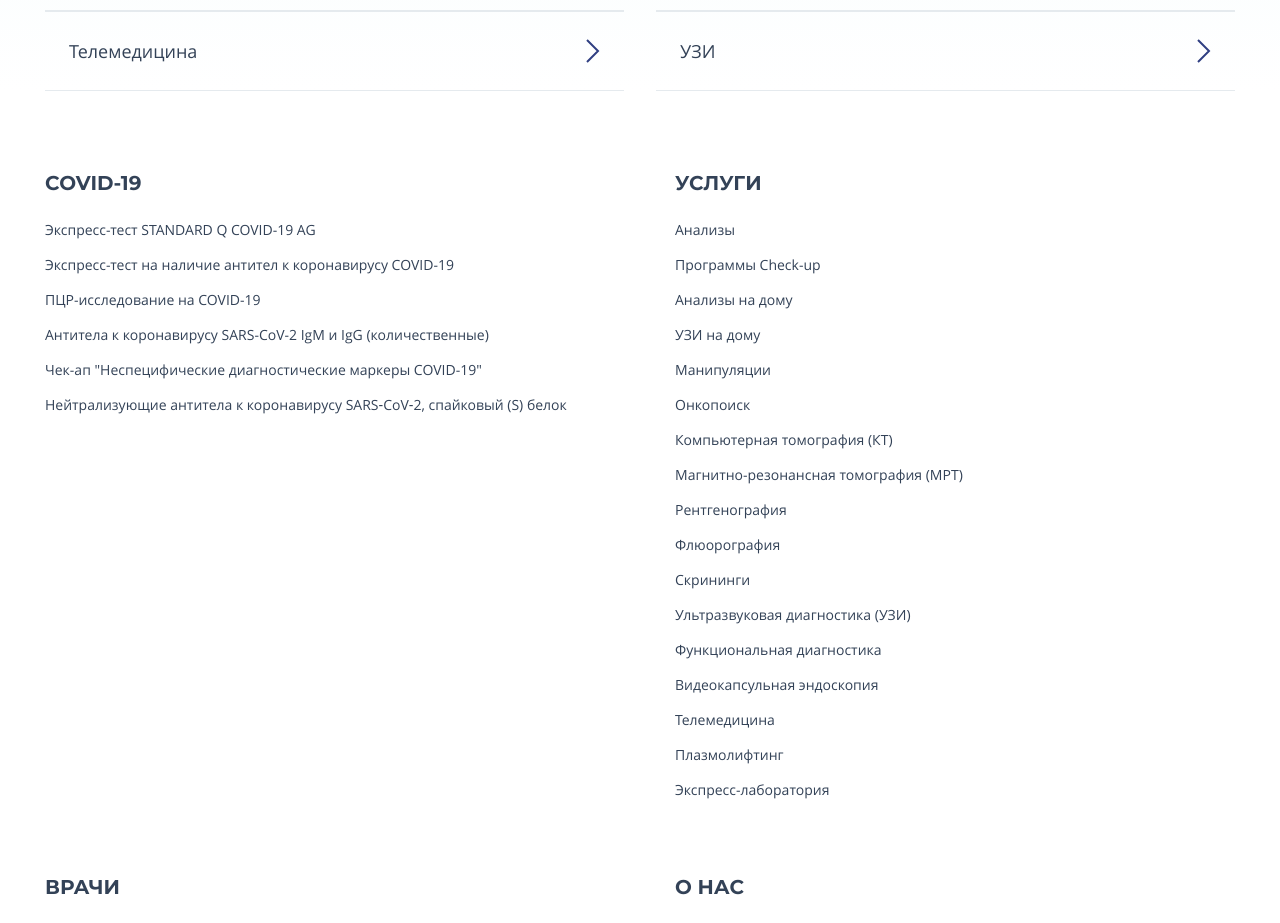
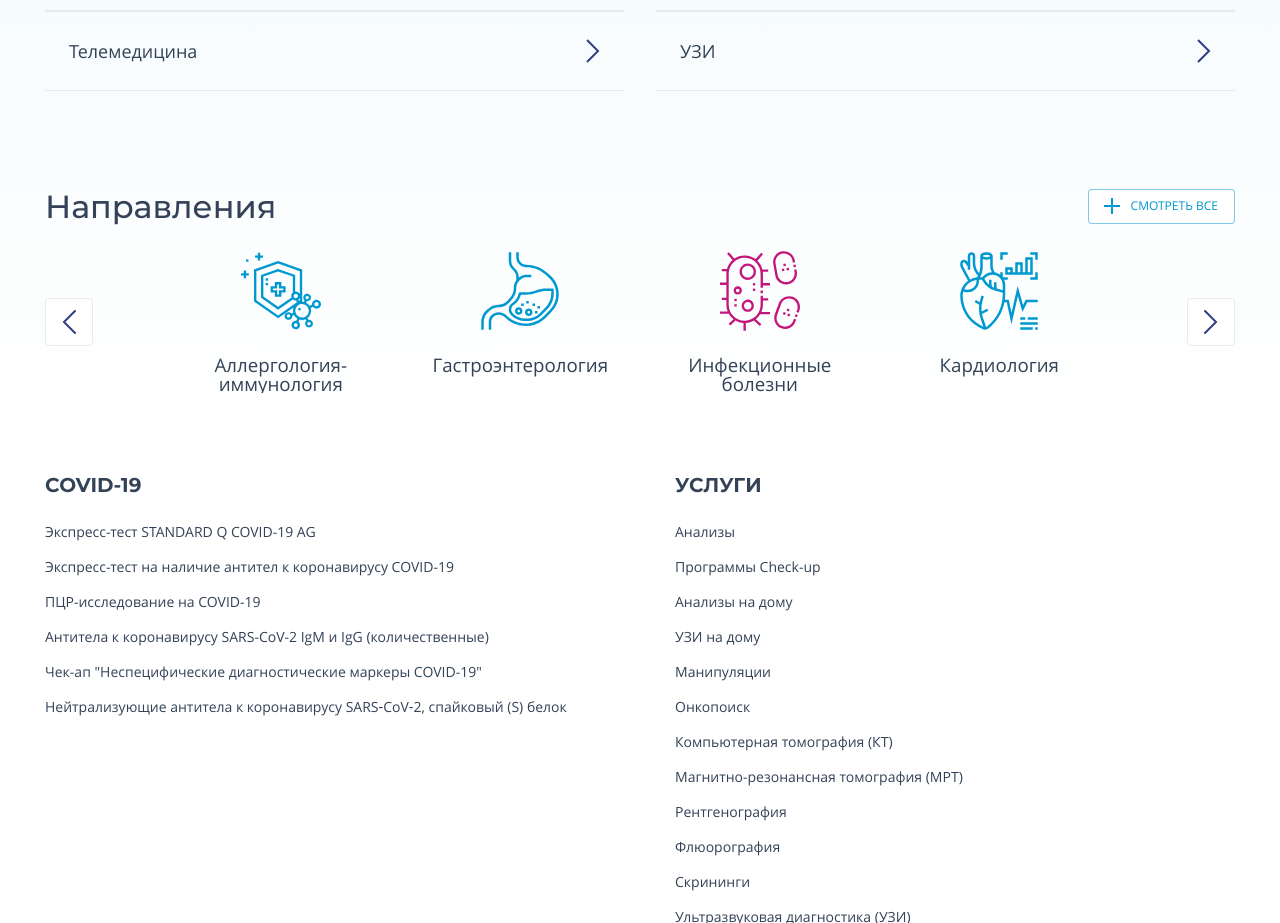
Before and after one commit to yurkaronin/Eurodon, a website: page docs/page-home.html in a window 1280 px wide. Shown: the part 1060-1983 px from the top of the page. Drawn offline with Linux system fonts and the light colour scheme.

Commit message:
Обновил сборку

```diff
--- a/docs/page-home.html
+++ b/docs/page-home.html
@@ -359,6 +359,85 @@
   </div><!-- .wrapper -->
 </section>
 
+      <section class="main-directions">
+  <div class="wrapper">
+
+    <div class="header-with-button">
+      <h2 class="header-with-button__title title">Направления</h2>
+      <a class="button button--plus" href="#">
+        <svg class="button__icon-plus" width="16" height="16" fill="none" xmlns="http://www.w3.org/2000/svg">
+          <path d="M7 0h2v16H7z" />
+          <path d="M16 7v2H0V7z" />
+        </svg>
+        Смотреть все</a>
+    </div>
+
+    <div class="directions-slider">
+      <!-- слайдер directions-slider -->
+      <div class="swiper directions-slider__swiper">
+        <ul class="swiper-wrapper">
+          <!-- слайды  -->
+          <li class=" swiper-slide">
+            <a href="#" class="directions-slider__item">
+              <img class="directions-slider__icon" src="img/directions-slider/1.svg" alt="иконка направления услуг"
+                width="80" height="50">
+              <h3 class="directions-slider__name">Аллергология- иммунология</h3>
+            </a>
+          </li>
+          <li class=" swiper-slide">
+            <a href="#" class="directions-slider__item">
+              <img class="directions-slider__icon" src="img/directions-slider/2.svg" alt="иконка направления услуг"
+                width="80" height="50">
+              <h3 class="directions-slider__name">Гастроэнтерология</h3>
+            </a>
+          </li>
+          <li class=" swiper-slide">
+            <a href="#" class="directions-slider__item">
+              <img class="directions-slider__icon" src="img/directions-slider/3.svg" alt="иконка направления услуг"
+                width="80" height="50">
+              <h3 class="directions-slider__name">Инфекционные болезни</h3>
+            </a>
+          </li>
+          <li class=" swiper-slide">
+            <a href="#" class="directions-slider__item">
+              <img class="directions-slider__icon" src="img/directions-slider/4.svg" alt="иконка направления услуг"
+                width="80" height="50">
+              <h3 class="directions-slider__name">Кардиология</h3>
+            </a>
+          </li>
+          <li class=" swiper-slide">
+            <a href="#" class="directions-slider__item">
+              <img class="directions-slider__icon" src="img/directions-slider/5.svg" alt="иконка направления услуг"
+                width="80" height="50">
+              <h3 class="directions-slider__name">Педиатрия</h3>
+            </a>
+          </li>
+          <li class=" swiper-slide">
+            <a href="#" class="directions-slider__item">
+              <img class="directions-slider__icon" src="img/directions-slider/1.svg" alt="иконка направления услуг"
+                width="80" height="50">
+              <h3 class="directions-slider__name">Аллергология- иммунология</h3>
+            </a>
+          </li>
+          <li class=" swiper-slide">
+            <a href="#" class="directions-slider__item">
+              <img class="directions-slider__icon" src="img/directions-slider/2.svg" alt="иконка направления услуг"
+                width="80" height="50">
+              <h3 class="directions-slider__name">Аллергология- иммунология</h3>
+            </a>
+          </li>
+        </ul> <!-- .directions-slider__wrapper -->
+      </div><!-- .directions-slider -->
+
+      <!-- навигационные стрелки  -->
+      <button class="slider-button directions-slider-prew" type="button"></button>
+      <button class="slider-button slider-button--next directions-slider-next" type="button"></button>
+
+      <div class="swiper-pagination directions__pagination"></div>
+
+    </div>
+  </div>
+</section>
 
     </div>
     <div class="decorate">
```
Also changed, not shown: docs/js/main.js (+1 -1 lines), docs/css/main.css.
